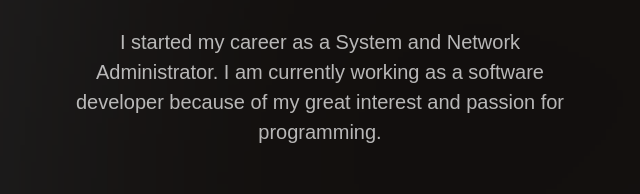
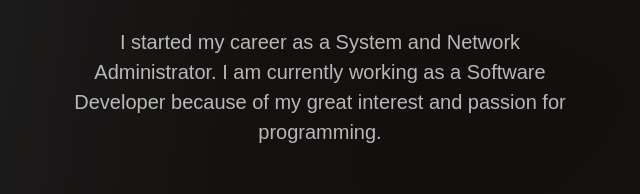
Before and after one commit to sadignasirov/resume, a plain HTML site: page index.html in a window 1280 px wide. Shown: the part 463-657 px from the top of the page, 320-960 px from the left. Drawn offline with Linux system fonts and the light colour scheme; files whose address does not match are found by name.

Commit message:
fix text

```diff
--- a/index.html
+++ b/index.html
@@ -70,7 +70,7 @@
 							</figure>
 							<h1>Sadig Nasirov</h1>
 							<p>I started my career as a System and Network Administrator. I am currently working as a
-								software developer because of my great interest and passion for programming.</p>
+								Software Developer because of my great interest and passion for programming.</p>
 						</div>
 					</div>
 					<div class="row">
```
